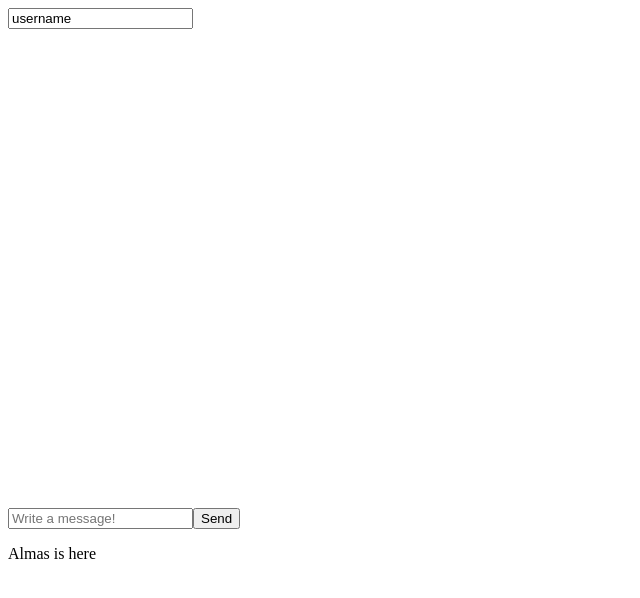
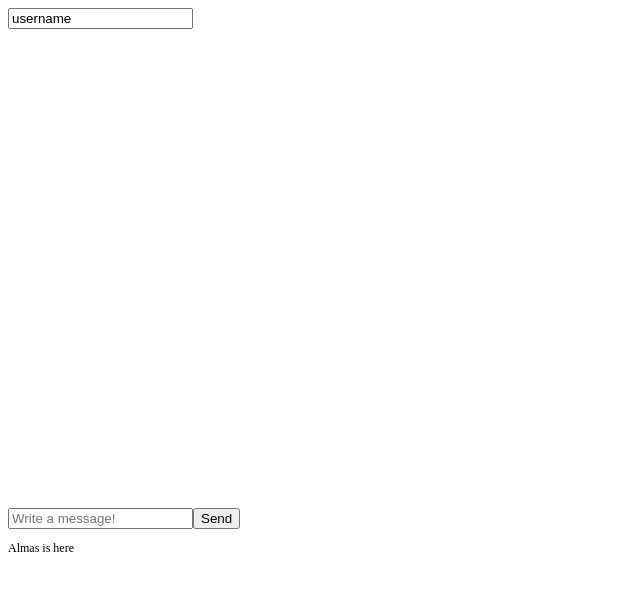
Before and after one commit to almashayatjaved/Freatures_new, a Next.js app: page / in a window 1280 px wide. Shown: the top 598 px of the page, without its empty margins (0-640 px from the left). Built offline with nearby package versions, Linux system fonts and the light colour scheme.

Commit message:
added style

```diff
--- a/pages/index.js
+++ b/pages/index.js
@@ -43,7 +43,7 @@ export default function Home() {
       <form onSubmit={send} className='d-flex'>
         <input className="form-control" placeholder="Write a message!" value={message} onChange={e=>{e.target.value}}/>
         <input type='submit' value={'Send'}/>
-        <p>Almas is here</p>
+        <p style={{fontSize:'12px'}}>Almas is here</p>
       </form>
     </div>
   );
```
